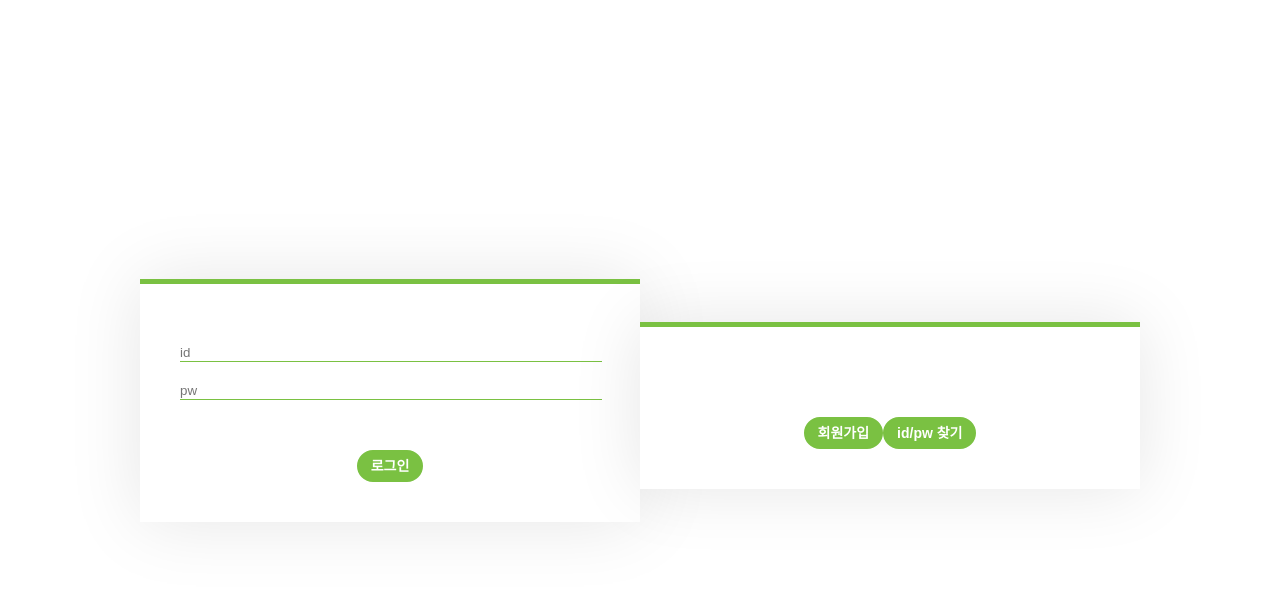
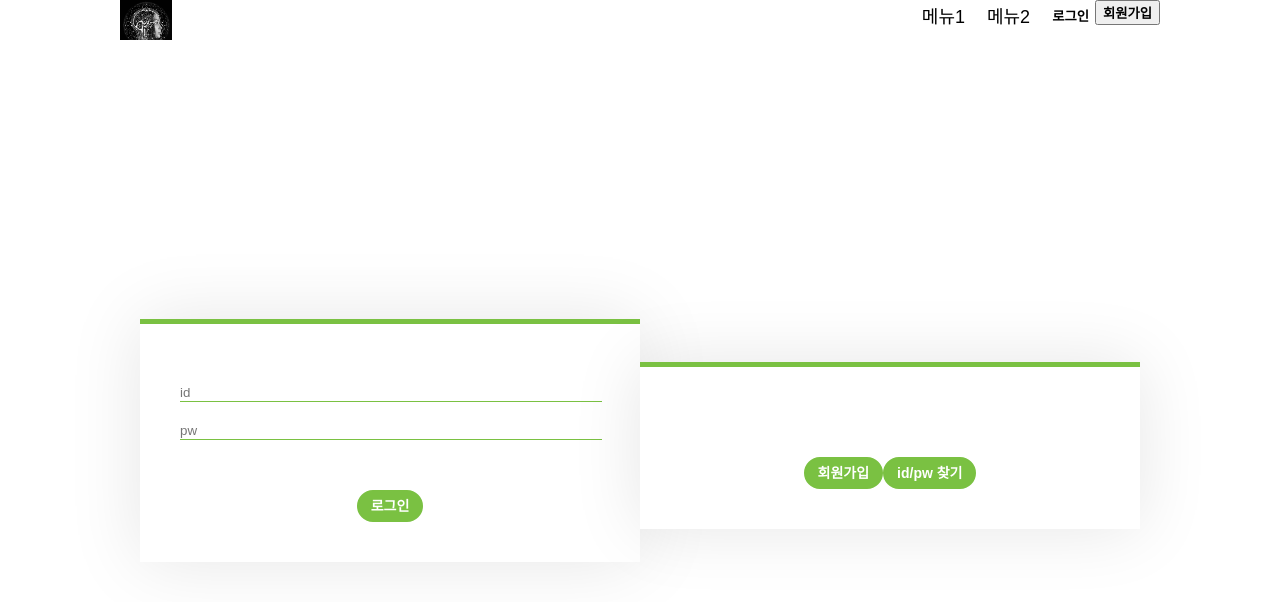
Before and after one commit to soft-a-life/SALT-Frontend, a React (Create React App) app: page /loginPage in a window 1280 px wide. Shown: the top 602 px of the page. Built offline with nearby package versions, Linux system fonts and the light colour scheme.

Commit message:
add LogOut Button

```diff
--- a/src/App.js
+++ b/src/App.js
@@ -4,7 +4,7 @@ import {BrowserRouter, Route, Routes} from "react-router-dom";
 import PostViewScreen from "./postViewScreen/PostViewScreen";
 import NavigationBar from "./components/NavigationBar";
 import LoginScreen from "./userManagament/loginScreen/LoginScreen";
-import SignUpPage from "./userManagament/signupPage/SingupPage"
+import SignUpPage from "./userManagament/signupPage/SignupPage"
 import {useState} from "react";
 
 /*
@@ -14,7 +14,6 @@ import {useState} from "react";
 * */
 function App() {
     const [userObject, setUserObject] = useState({userId:"", isLogin:false});
-
 
     return (
         <div className="App">
--- a/src/components/NavigationBar.jsx
+++ b/src/components/NavigationBar.jsx
@@ -3,12 +3,20 @@ import { Link } from 'react-router-dom';
 import "./NavigationBar.css"
 import logoImage from '../img/logo.png';
 
-function NavigationBar(userObject) {
+function NavigationBar(userObject,logOut) {
 
     const loggedOut = () => {
         return <Link to="/loginPage">
             <button className="login-button">로그인</button>
         </Link>
+    }
+
+    const registerCheck = () => {
+        return userObject.userObjet.isLogin ?
+            <button className="LoginOut-button">로그아웃</button> :
+            <Link to="/loginPage/signUpPage">
+                <button className="Register-button">회원가입</button>
+            </Link>
     }
 
     return (
@@ -22,9 +30,7 @@ function NavigationBar(userObject) {
                 <button className="menu-item">메뉴1</button>
                 <button className="menu-item">메뉴2</button>
                 {userObject.userObjet.isLogin ?  <p>{userObject.userObjet.userId}</p> : loggedOut()}
-                <Link to="/loginPage/signUpPage">
-                    <button className="Register-button">회원가입</button>
-                </Link>
+                {registerCheck()}
             </div>
         </div>
     );
--- a/src/userManagament/loginScreen/LoginScreen.css
+++ b/src/userManagament/loginScreen/LoginScreen.css
@@ -1,5 +1,6 @@
 .loginScreen {
     position: absolute;
+    margin-top: 40px;
     width: 100%;
     height: 100%;
     top: 0;
--- a/src/userManagament/loginScreen/LoginScreen.jsx
+++ b/src/userManagament/loginScreen/LoginScreen.jsx
@@ -17,7 +17,7 @@ function LoginScreen({loginBtn}) {
     const navigate = useNavigate();
     const [userId, setUserId] = useState("");
     const [userPw, setUserPw] = useState("");
-
+    console.log(loginBtn)
     const changeId = (e) => {
         setUserId(e.target.value)
     }
```
Also changed, not shown: src/userManagament/signupPage/SignupPage.jsx (renamed from src/userManagament/signupPage/SingupPage.jsx).
